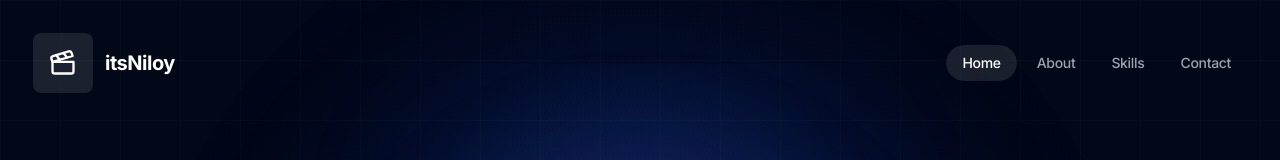
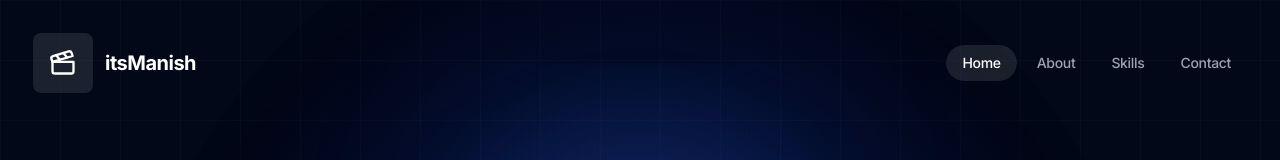
Before and after one commit to Manish8473/Manish-Saw-yt, a Next.js app: page / in a window 1280 px wide. Shown: the top 160 px of the page. Built offline with nearby package versions, Linux system fonts and the light colour scheme.

Commit message:
Update navbar.tsx

```diff
--- a/src/components/navbar.tsx
+++ b/src/components/navbar.tsx
@@ -51,7 +51,7 @@ export default function Navbar() {
               <Clapperboard />
             </div>
             <span className="text-xl font-bold tracking-tight text-white group-hover:text-blue-200 transition-colors">
-              itsNiloy
+              itsManish
             </span>
           </Link>
 
```
